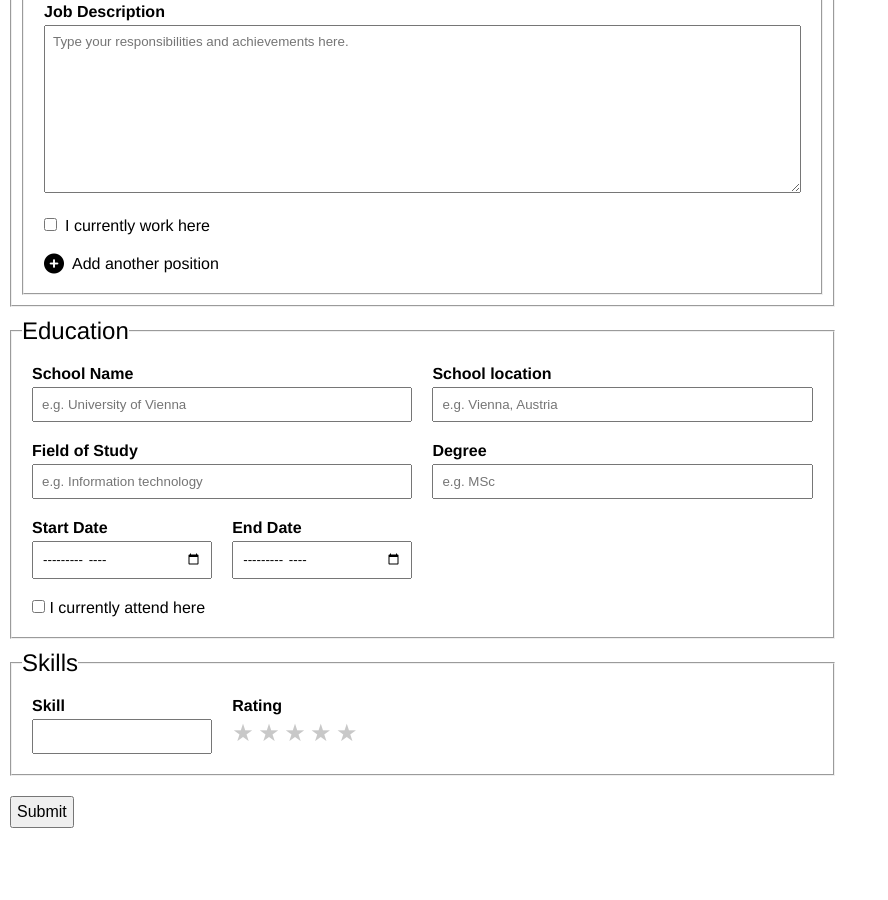
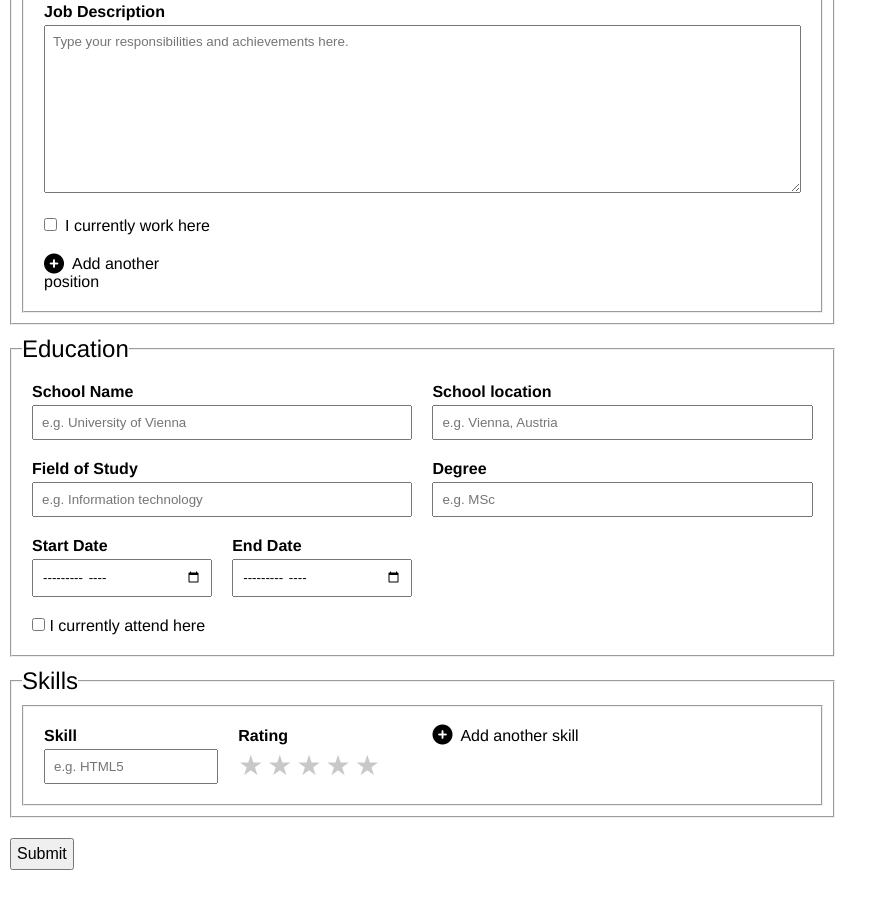
Before and after one commit to wienerwald/CV-maker, a plain HTML site: page index.html in a window 1280 px wide. Shown: the part 824-1724 px from the top of the page, without its empty margins (0-888 px from the left). Before the commit the page ends 1682 px from the top, so only its background shows below. Drawn offline with Linux system fonts and the light colour scheme.

Commit message:
Improve elementIndexCounter + Skill rating

```diff
--- a/forms.js
+++ b/forms.js
@@ -14,12 +14,13 @@ import {
     createDeleteButton,
     disableEndDate, // I still have to build it into the checkbox event listener
     deleteFieldset,
-    elementIndexCounter
+    elementIndexCounter,
+    createStarRating
 } from "./utils.js";
 
 export const createJobFieldset = () => {
     const index = elementIndexCounter("job-field");
-
+    var tmp = null; //!!!
     document.getElementById("experience-field").append(
         createFieldset("job-field-" + index,
             createRowDiv(
@@ -44,7 +45,7 @@ export const createJobFieldset = () => {
                 createFormGroupDiv(3,
                     createLabel("job-end-date-" + index, "End Date"),
                     createMonthDropdown("job-end-date-month-" + index),
-                    createYearDropdown("job-end-date-year-" + index)
+                    tmp = createYearDropdown("job-end-date-year-" + index) //!!!
                 )
             ),
             createRowDiv(
@@ -72,3 +73,26 @@ export const createJobFieldset = () => {
 
 
 };
+
+export const createSkillFieldset = () => {
+    const index = elementIndexCounter("skill-name");
+    document.getElementById("skills-field").append(
+            createFieldset("skill-field-" + index,
+                createRowDiv(
+                    createFormGroupDiv(3,
+                        createLabel("skill-name-" + index, "Skill"),
+                        createTextInput("skill-name-" + index, "e.g. HTML5")
+                    ),
+                    createFormGroupDiv(3,
+                        createLabel("skill-rating-" + index, "Rating"),
+                        createStarRating("skill-" + index)
+                    ),
+                    createAddButton("Add another skill", createSkillFieldset),
+                    createDeleteButton("Delete skill", function() {
+                        deleteFieldset(document.getElementById("skill-field-" + index))
+                    }, index)
+                )
+            )
+        )
+        // Add event listener to stars: mousover és click
+}
--- a/index.html
+++ b/index.html
@@ -14,7 +14,6 @@
     <div class="container">
         <div class="form-container col-8">
             <form id="cv-form">
-                <!-- We need the 'name' attribute in the form! If the name attribute is omitted, the value of the input field will not be sent. -->
                 <fieldset id="contact-info-field" class="fieldset">
                     <legend class="fieldset-legend">Contact info</legend>
                     <div class="form-group">
@@ -111,7 +110,6 @@
                             <input type="month" name="school-end-date-1" placeholder="" class="form-control" id="school-end-date-1">
                         </div>
                     </div>
-                    <!-- Format checkbox label -->
                     <div class="form-group">
                         <input type="checkbox" name="school-currently-1" placeholder="" class="" id="school-currently-1">
                         <label for="school-currently-1" class="">I currently attend here</label>
@@ -122,27 +120,6 @@
 
                 <fieldset id="skills-field" class="fieldset">
                     <legend class="fieldset-legend">Skills</legend>
-                    <div class="row-div">
-                        <div class="form-group col-3">
-                            <label for="skill-name-0" class="control-label">Skill</label>
-                            <input type="text" name="skill-name-0" placeholder="" class="form-control" id="skill-name-0">
-                        </div>
-                        <div class="form-group col-3">
-                            <label for="skill-rating-0" class="control-label">Rating</label>
-                            <input type="checkbox" id="star-0-1" name="star-0" class="star-input" value="1">
-                            <label for="star-0-1" class="star-label" title="1 star"></label>
-                            <input type="checkbox" id="star-0-2" name="star-0" class="star-input" value="2">
-                            <label for="star-0-2" class="star-label" title="2 stars"></label>
-                            <input type="checkbox" id="star-0-3" name="star-0" class="star-input" value="3">
-                            <label for="star-0-3" class="star-label" title="2 stars"></label>
-                            <input type="checkbox" id="star-0-4" name="star-0" class="star-input" value="4">
-                            <label for="star-0-4" class="star-label" title="4 stars"></label>
-                            <input type="checkbox" id="star-0-5" name="star-0" class="star-input" value="5">
-                            <label for="star-0-5" class="star-label" title="5 stars"></label>
-                        </div>
-                        <!-- Add another skill -->
-                        <!-- Delete skill -->
-                    </div>
                 </fieldset>
 
                 <button type="submit" class="submit">Submit</button>
--- a/script.js
+++ b/script.js
@@ -1,4 +1,4 @@
-import { createJobFieldset } from "./forms.js";
+import { createJobFieldset, createSkillFieldset } from "./forms.js";
 
 const cvForm = document.getElementById("cv-form");
 const previewText = document.getElementById("preview-text");
@@ -12,3 +12,5 @@ cvForm.onsubmit = (event) => {
 }
 
 createJobFieldset();
+
+createSkillFieldset();
--- a/style.css
+++ b/style.css
@@ -120,20 +120,21 @@ body {
 }
 
 .star-input {
+    font-size: 28px;
     display: none;
 }
 
 .star-label {
+    font-size: 28px;
+    padding-right: 4px;
     color: #C8C8C8;
 }
 
-.star-label::before {
-    content: "\2605";
-    font-size: 1.5em;
-    user-select: none;
+.star-input:checked+.star-label {
+    color: #FFC107;
 }
 
-.star-input:checked+.star-label::before {
+.star-input+.star-label:hover {
     color: #FFC107;
 }
 
--- a/utils.js
+++ b/utils.js
@@ -2,26 +2,26 @@ const setAttributes = (elem, attrs) => {
     for (let key in attrs) {
         elem.setAttribute(key, attrs[key]);
     }
-}
+};
 
 const createElementAddClasslist = (element, ...classList) => {
     const newElement = document.createElement(element);
     classList.forEach(item => newElement.classList.add(item));
     return newElement;
-}
+};
 
 export const createFieldset = (id, ...children) => {
     const newFieldset = createElementAddClasslist("fieldset", "fieldset");
     newFieldset.setAttribute("id", id);
     newFieldset.append(...children);
     return newFieldset;
-}
+};
 
 export const createRowDiv = (...children) => {
     const newRowDiv = createElementAddClasslist("div", "row-div");
     newRowDiv.append(...children);
     return newRowDiv;
-}
+};
 
 export const createFormGroupDiv = (colWidth, ...children) => {
     const newFormGroupDiv = createElementAddClasslist("div", "form-group", "col-" + colWidth);
@@ -34,7 +34,7 @@ export const createLabel = (inputId, textNode) => {
     newLabel.setAttribute("for", inputId);
     newLabel.textContent = textNode;
     return newLabel;
-}
+};
 
 export const createTextInput = (id, placeholder) => {
     const newTextInput = createElementAddClasslist("input", "form-control");
@@ -45,7 +45,7 @@ export const createTextInput = (id, placeholder) => {
         "id": id,
     });
     return newTextInput;
-}
+};
 
 export const createTextarea = (id, placeholder) => {
     const newTextarea = createElementAddClasslist("textarea", "form-control", "textarea");
@@ -57,7 +57,8 @@ export const createTextarea = (id, placeholder) => {
         "rows": "10",
     });
     return newTextarea;
-}
+};
+
 
 // I am unsure, what is the best way to add event listener to the checkbox
 export const createCheckboxInput = (id) => {
@@ -68,14 +69,14 @@ export const createCheckboxInput = (id) => {
         "id": id,
     });
     return newCheckboxInput;
-}
+};
 
 export const createCheckboxLabel = (inputId, textNode) => {
     const newLabel = createElementAddClasslist("label", "inline-label");
     newLabel.setAttribute("for", inputId);
     newLabel.textContent = textNode;
     return newLabel;
-}
+};
 
 export const createMonthInput = (id) => {
     const newMonthInput = createElementAddClasslist("input", "form-control");
@@ -85,7 +86,7 @@ export const createMonthInput = (id) => {
         "id": id,
     });
     return newMonthInput;
-}
+};
 
 // Is it a good practice to define the const directly before it is used?
 const MONTH = 12;
@@ -97,7 +98,7 @@ const createMonthArray = () => {
         monthArray.push(month);
     };
     return monthArray;
-}
+};
 
 const MIN_YEAR = 1950;
 const THIS_YEAR = new Date().getFullYear();
@@ -108,7 +109,7 @@ const createYearArray = () => {
         yearArray.push(i);
     }
     return yearArray;
-}
+};
 
 const createDateDropdown = (id, dateArray) => {
     const select = document.createElement("select");
@@ -136,24 +137,24 @@ const createClickableDiv = (colWidth, textContent, ...iconClassList) => {
     link.textContent = textContent;
     icon.classList.add(...iconClassList);
     const div = createFormGroupDiv(colWidth, icon, link);
-    div.classList.add("clickable")
+    div.classList.add("clickable");
     return div;
-}
+};
 
 export const createAddButton = (textContent, eventListenerFunction) => {
-    const newButton = createClickableDiv(6, textContent, "fa-solid", "fa-circle-plus", "fa-lg");
+    const newButton = createClickableDiv(3, textContent, "fa-solid", "fa-circle-plus", "fa-lg");
     newButton.addEventListener("click", eventListenerFunction);
     return newButton;
-}
+};
 
 export const createDeleteButton = (textContent, eventListenerFunction, index) => {
     if (index > 0) {
-        const newButton = createClickableDiv(6, textContent, "fa-solid", "fa-circle-minus", "fa-lg");
+        const newButton = createClickableDiv(3, textContent, "fa-solid", "fa-circle-minus", "fa-lg");
         newButton.addEventListener("click", eventListenerFunction);
         return newButton;
     };
-    return ""
-}
+    return "";
+};
 
 export const disableEndDate = (event) => {
     if (event.target.checked) {
@@ -169,11 +170,73 @@ export const disableEndDate = (event) => {
 
 export const deleteFieldset = (fieldset) => {
     fieldset.remove();
+};
+
+
+
+const createStarLabel = (id, starNr) => {
+    const newLabel = createElementAddClasslist("label", "star-label");
+    setAttributes(newLabel, {
+        "for": id + "-" + starNr,
+        "title": 1 + starNr + " stars"
+    });
+    newLabel.textContent = "★";
+    return newLabel;
+};
+
+const createStarCheckbox = (id, starNr) => {
+    const newCheckboxInput = createElementAddClasslist("input", "star-input");
+    setAttributes(newCheckboxInput, {
+        "type": "checkbox",
+        "name": id,
+        "id": id + "-" + starNr,
+        "value": starNr + 1
+    });
+    return newCheckboxInput;
+};
+
+
+export const createStarRating = (id) => {
+    const starContainerDiv = document.createElement("div");
+    starContainerDiv.setAttribute("id", "stars-" + id);
+    // let starContainerDiv = document.createDocumentFragment();
+    for (let starNr = 0; starNr < 5; starNr++) {
+        starContainerDiv.appendChild(createStarCheckbox(id, starNr));
+        starContainerDiv.appendChild(createStarLabel(id, starNr));
+    }
+    starContainerDiv.childNodes.forEach(item => {
+        item.addEventListener("mouseover", mouseOverStar);
+        item.addEventListener("mouseout", mouseOutStar);
+        // item.addEventListener("click", clickStar);
+    })
+    return starContainerDiv;
 }
 
-// not a good solution with the list.length, I am still thinking about a better one
+
+const clickStar = (event) => {
+    event.target.previousSibling.checked = true;
+}
+
+const mouseOverStar = (event) => {
+    const siblings = event.target.parentNode.childNodes;
+    console.log(siblings.nodeName);
+    event.target.previousSibling.checked = true;
+    console.log(event.target.previousSibling.value);
+    console.log(event.target.parentNode)
+}
+
+const mouseOutStar = (event) => {
+    event.target.previousSibling.checked = false;
+}
+
+
 export const elementIndexCounter = (elementId) => {
     const list = [...document.querySelectorAll("[id^=" + elementId + "]")];
-    const elementMaxIndex = list.length;
-    return elementMaxIndex;
+    if (list.length == 0) {
+        return 0
+    } else {
+        const idList = list.map(item => item.id);
+        const newIndex = parseInt(idList[idList.length - 1].slice(-1)) + 1;
+        return newIndex
+    }
 }
```
Also changed, not shown: references.txt.
